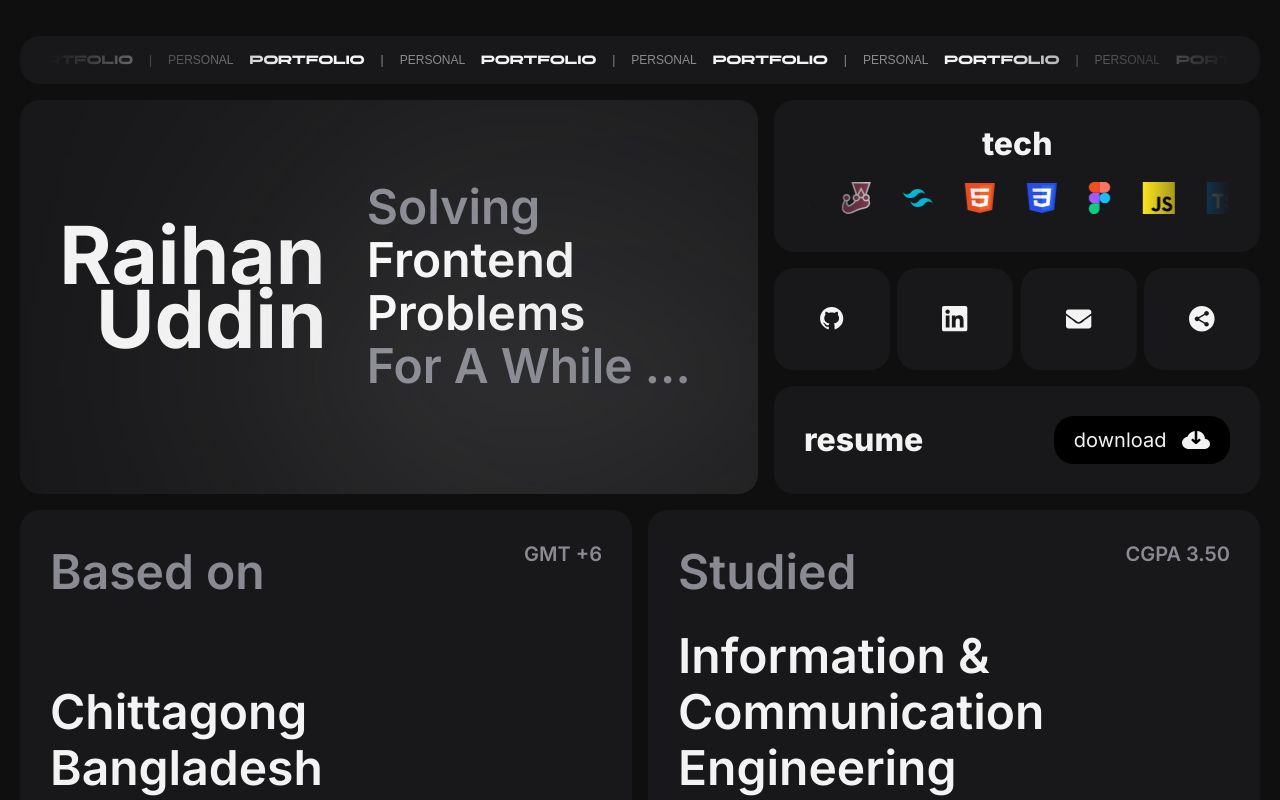
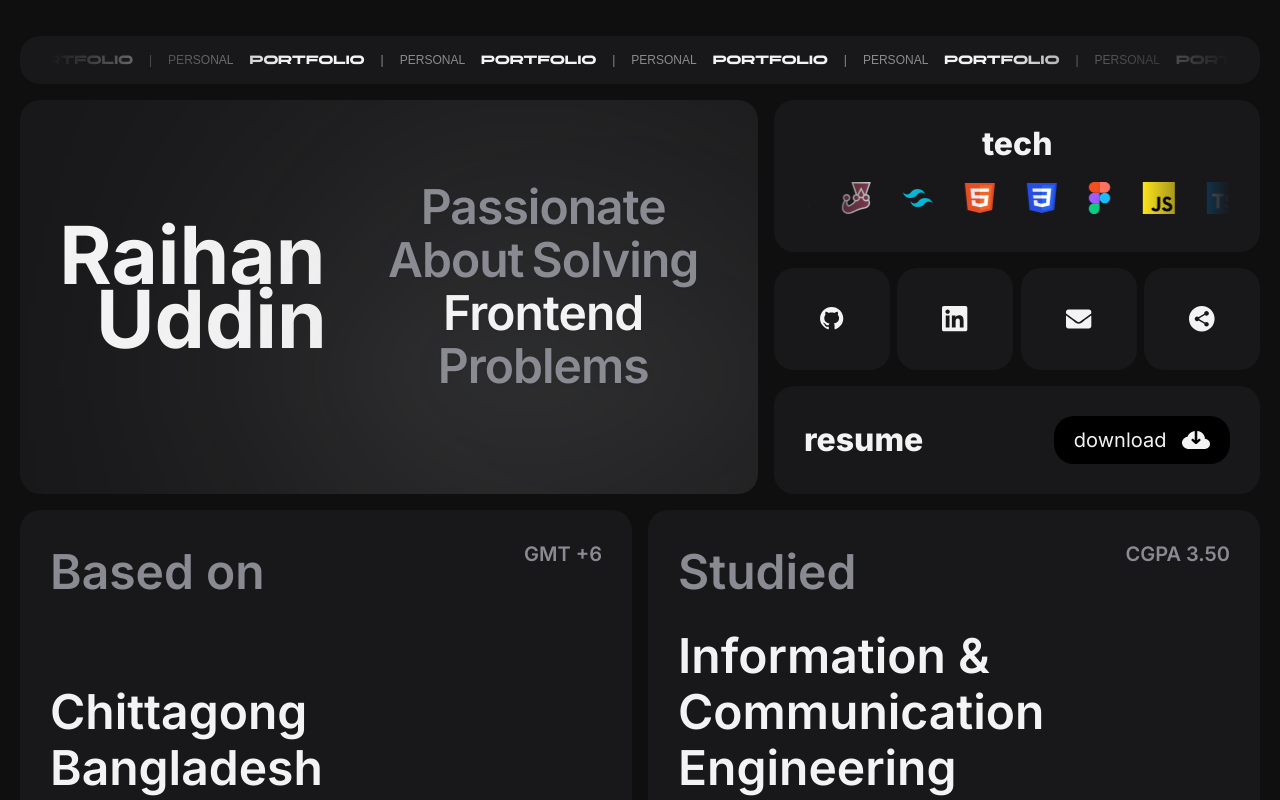
Before and after one commit to Rai321han/Portfolio, a React (Vite) app: page / in a window 1280 px wide. Shown: the top 800 px of the page. Built offline with nearby package versions, Linux system fonts and the light colour scheme; a web font is replaced by a local one.

Commit message:
intro text animation

```diff
--- a/src/components/Intro.tsx
+++ b/src/components/Intro.tsx
@@ -1,4 +1,5 @@
 import Section from "./Section";
+import WordPullUp from "./ui/WordPullUp";
 
 export default function Intro() {
   return (
@@ -12,10 +13,14 @@ export default function Intro() {
             &nbsp; Uddin
           </div>
         </div>
-        <div className="text-[#8a8a93] font-semibold font-Inter leading-6 text-[1.6rem] lg:text-[3rem] lg:leading-[3.3rem] lg:col-[2/4] lg:pl-2">
+        <WordPullUp
+          className="text-[#8a8a93] font-semibold font-Inter leading-6 text-[1.4rem] lg:text-[3rem] lg:leading-[3.3rem] lg:col-[2/4] lg:pl-2 "
+          // words="Solving Frontend Problems Everyday..."
+        />
+        {/* <div className="text-[#8a8a93] font-semibold font-Inter leading-6 text-[1.6rem] lg:text-[3rem] lg:leading-[3.3rem] lg:col-[2/4] lg:pl-2">
           Solving <br /> <span className="text-white">Frontend Problems </span>
           <br /> For A While ...
-        </div>
+        </div> */}
       </div>
     </Section>
   );
--- /dev/null
+++ b/src/components/ui/WordPullUp.tsx
@@ -0,0 +1,73 @@
+"use client";
+
+import { motion, Variants } from "framer-motion";
+import { cn } from "../../lib/utils";
+
+interface WordPullUpProps {
+  // words: string;
+  delayMultiple?: number;
+  wrapperFramerProps?: Variants;
+  framerProps?: Variants;
+  className?: string;
+}
+
+export default function WordPullUp({
+  wrapperFramerProps = {
+    hidden: { opacity: 0 },
+    show: {
+      opacity: 1,
+      transition: {
+        staggerChildren: 0.2,
+      },
+    },
+  },
+  framerProps = {
+    hidden: { y: 20, opacity: 0 },
+    show: { y: 0, opacity: 1 },
+  },
+  className,
+}: WordPullUpProps) {
+  return (
+    <motion.h1
+      variants={wrapperFramerProps}
+      initial="hidden"
+      animate="show"
+      className={cn(
+        "font-display text-center text-4xl font-bold leading-[5rem] tracking-[-0.02em] drop-shadow-sm",
+        className
+      )}
+    >
+      <motion.span
+        variants={framerProps}
+        style={{ display: "inline-block", paddingRight: "8px" }}
+      >
+        Passionate
+      </motion.span>
+      <motion.span
+        variants={framerProps}
+        style={{ display: "inline-block", paddingRight: "8px" }}
+      >
+        About
+      </motion.span>
+      <motion.span
+        variants={framerProps}
+        style={{ display: "inline-block", paddingRight: "8px" }}
+      >
+        Solving
+      </motion.span>
+      <br />
+      <motion.span
+        variants={framerProps}
+        style={{ display: "inline-block", paddingRight: "8px" }}
+      >
+        <span className="text-textColor">Frontend</span>
+      </motion.span>
+      <motion.span
+        variants={framerProps}
+        style={{ display: "inline-block", paddingRight: "8px" }}
+      >
+        Problems
+      </motion.span>
+    </motion.h1>
+  );
+}
```
